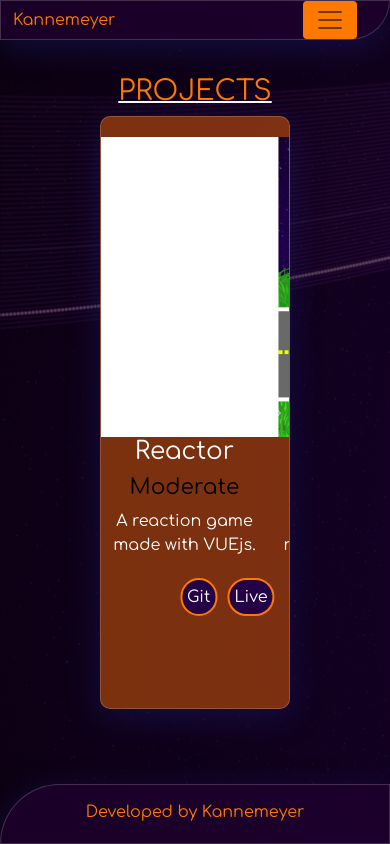
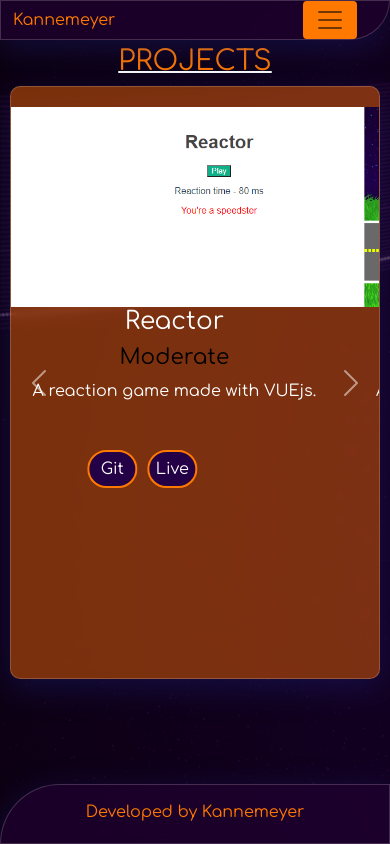
Before and after one commit to TDL2627/multi-vue-page, a Vue app: page /projects in a window 390 px wide. Built offline with nearby package versions, Linux system fonts and the light colour scheme.

Commit message:
made testimonials reponsive

```diff
--- a/src/views/Projects.vue
+++ b/src/views/Projects.vue
@@ -188,7 +188,28 @@ a{
   right: -19px;
   top: 6px;
 }
-
+/* media query */
+@media only screen and (max-width: 600px) {
+#projects{
+  padding-left:10px;
+  padding-top:45px;
+  padding-right: 10px;
+}
+.carousel-item{
+  padding-bottom:20px;
+}
+.project-image{
+  height: 200px;
+}
+p{
+  height: 50px;
+overflow-x: hidden;
+  overflow-y: hidden;
+}
+#link{
+  margin-left: 25%;
+}
+}
 
 /* animation */
 @keyframes hide {
--- a/src/views/Testimonials.vue
+++ b/src/views/Testimonials.vue
@@ -116,6 +116,23 @@ p{
   top: 6px;
 }
 
+/* media query */
+@media only screen and (max-width: 600px) {
+#testi{
+  padding-bottom: 50px;
+  padding-top: 50px;
+  padding-left: 10px;
+  padding-right:10px;
+}
+.testimonials{
+  margin: 20px;
+  width:250px;
+}
+.piks{
+  height: 200px;
+  width: 250px;
+}
+}
 
 /* animation */
 @keyframes hide {
```
